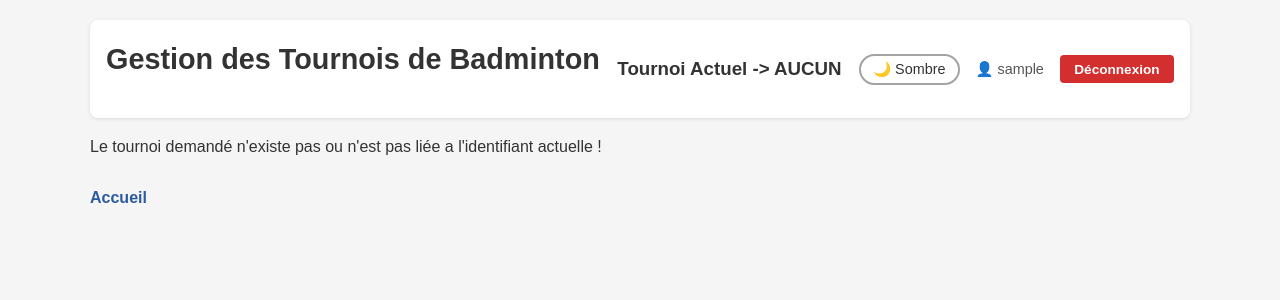
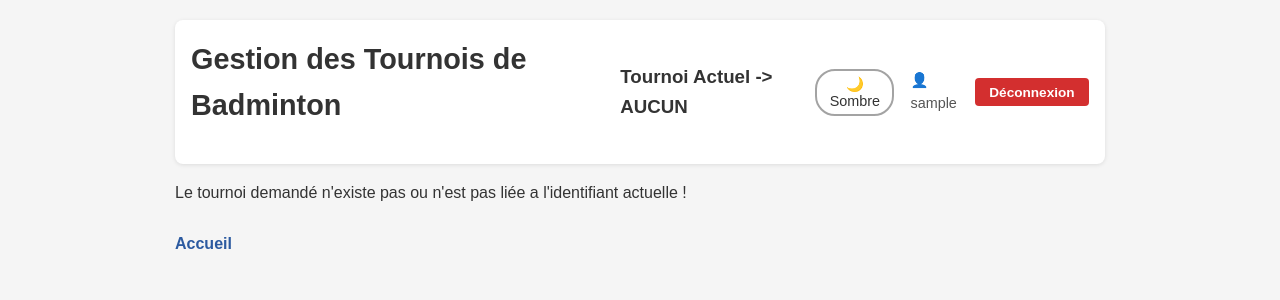
Before and after one commit to LightMan74/t2aw, a PHP site: page /dashboard.php?id_tournoi=1 in a window 1280 px wide. Shown: the top 300 px of the page. Run offline with PHP 8.4, Linux system fonts and the light colour scheme; the visitor is signed in with stand-in values (Sample User, id 1); data that the repository does not hold is empty.

Commit message:
2026-07-11--18-44

```diff
--- a/css/style.css
+++ b/css/style.css
@@ -72,7 +72,8 @@ body {
 }
 
 .container {
-    max-width: 1100px;
+    /* max-width: 1100px; */
+    max-width: 75%;
     margin: 0 auto;
     color: var(--text-main);
 }
--- a/dashboard.php
+++ b/dashboard.php
@@ -22,11 +22,11 @@ include "api/check_connected.php";
     <div class="container">
 
 
-        <div class="container">
-            <nav>
-                <?php include 'menu.php'; ?>
-            </nav>
-        </div>
+        <!-- <div class="container"> -->
+        <nav>
+            <?php include 'menu.php'; ?>
+        </nav>
+        <!-- </div> -->
 
         <?php if($tournoi_name_menu[0]["nom"] == ""){?>
         <!-- Liste des tournois -->
--- a/menu.php
+++ b/menu.php
@@ -51,7 +51,7 @@ $currentUser = $_SESSION['user'];
 ?>
 <a href="matchs.php?admin<?php echo htmlspecialchars((isset($_GET["id_tournoi"])) ? '&id_tournoi='.$_GET["id_tournoi"] : '');?>">Matchs</a>
 <a href="classement.php?admin<?php echo htmlspecialchars((isset($_GET["id_tournoi"])) ? '&id_tournoi='.$_GET["id_tournoi"] : '');?>">Classement</a>
-<a href="afficheur.php?<?php echo htmlspecialchars((isset($_GET["id_tournoi"])) ? 'id_tournoi='.$_GET["id_tournoi"] : '');?>">Afficheur</a>
+<a target="_blank" href="afficheur.php?<?php echo htmlspecialchars((isset($_GET["id_tournoi"])) ? 'id_tournoi='.$_GET["id_tournoi"] : '');?>">Afficheur</a>
 <?php
     }
 ?>
```
